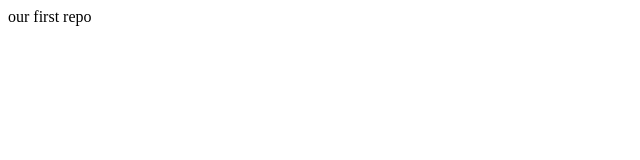
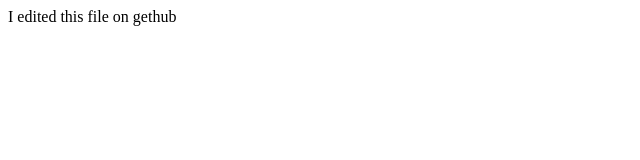
Before and after one commit to NHillmann/git-course-repo, a website: page index.html in a window 1280 px wide. Shown: the whole page, without its empty margins (0-640 px from the left). Drawn offline with Linux system fonts and the light colour scheme.

Commit message:
edited on GitHub

```diff
--- a/index.html
+++ b/index.html
@@ -1,6 +1,6 @@
 <!DOCTYPE html>
 <html>
 	<body>
-		our first repo
+		I edited this file on gethub
 	</body>
 </html>
```
